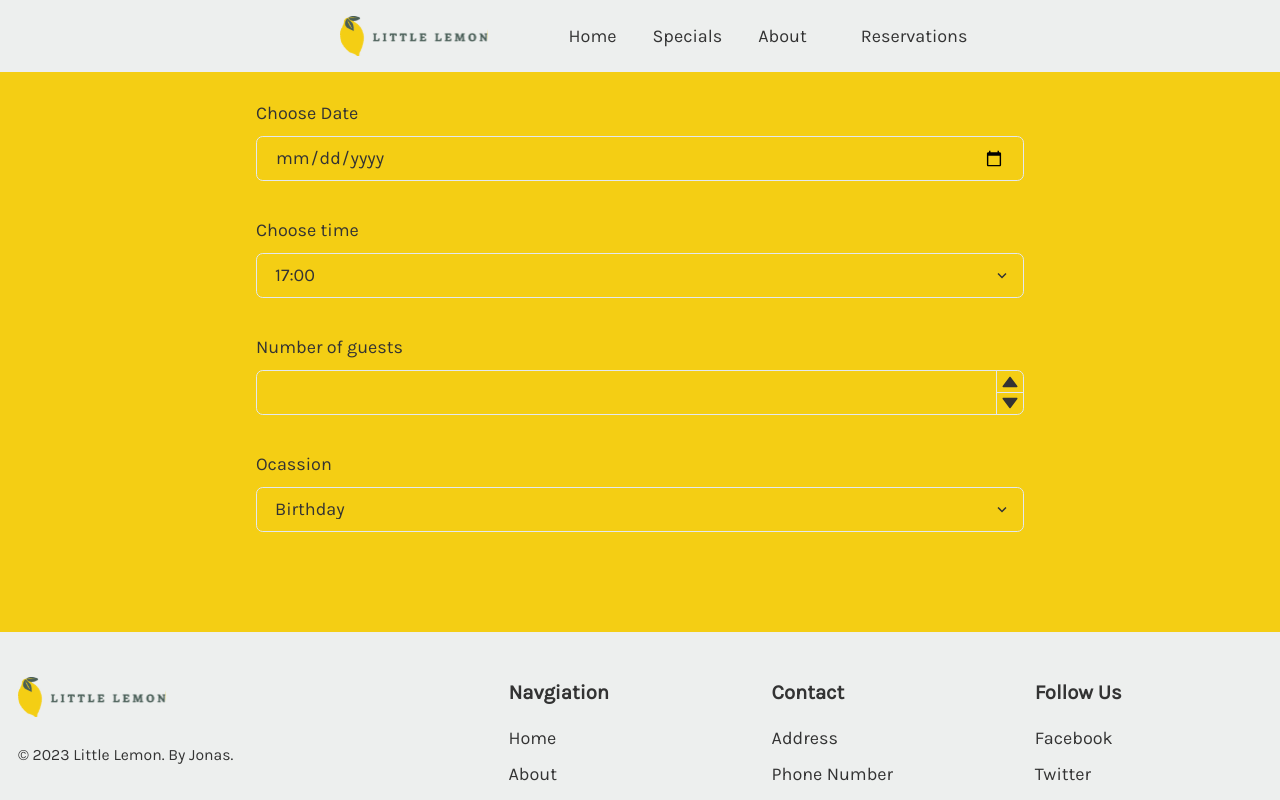
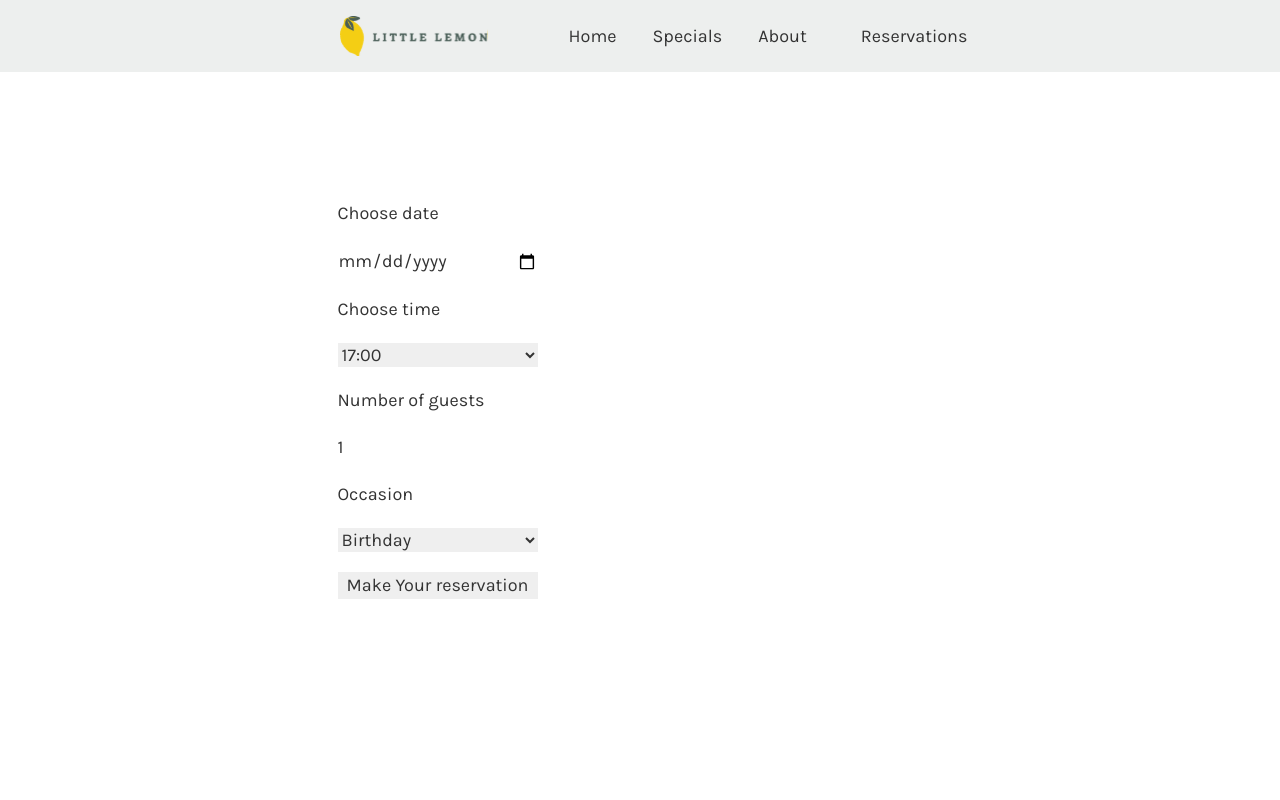
Before and after one commit to AelioAedan/littlelemon, a React (Create React App) app: page /reservations in a window 1280 px wide. Shown: the top 800 px of the page. Built offline with nearby package versions, Linux system fonts and the light colour scheme; a web font is replaced by a local one.

Commit message:
finished state reducer stuff

```diff
--- a/src/Components/BookingForm.js
+++ b/src/Components/BookingForm.js
@@ -1,85 +1,48 @@
-import { Container, FormControl, FormLabel, HStack, Input, NumberDecrementStepper, NumberIncrementStepper, NumberInput, NumberInputField, NumberInputStepper, Select, SimpleGrid, Spacer, VStack } from '@chakra-ui/react'
-import React from 'react'
 
-// function BookingForm() {
-//   return (
-//     <div>
-//         <form style={{ display: 'grid', maxWidth: '200px', gap: '20px', marginLeft:'auto', marginRight:'auto' }}>
-//   <label htmlFor="res-date">Choose date</label>
-//   <input type="date" id="res-date" />
-//   <label htmlFor="res-time">Choose time</label>
-//   <select id="res-time">
-//     <option>17:00</option>
-//     <option>18:00</option>
-//     <option>19:00</option>
-//     <option>20:00</option>
-//     <option>21:00</option>
-//     <option>22:00</option>
-//   </select>
-//   <label htmlFor="guests">Number of guests</label>
-//   <input type="number" placeholder="1" min="1" max="10" id="guests" />
-//   <label htmlFor="occasion">Occasion</label>
-//   <select id="occasion">
-//     <option>Birthday</option>
-//     <option>Anniversary</option>
-//   </select>
-//   <input type="submit" value="Make Your reservation" />
-// </form>
-
-//     </div>
-  // )
-// }
-
-// export default BookingForm
+import { Container } from "@chakra-ui/react";
 
 
-function BookingForm () {
-  return(
-    <Container maxW={'100vw'} bg={"var(--primary2)"} py={100}>
-    <SimpleGrid maxW={'container.md'} columns={1} rowGap={8} marginX={'auto'}>
-      <FormControl>
-      <FormLabel>
-        Choose Date
-      </FormLabel>
-      <Input type='date' />
-      </FormControl>
-      <FormControl>
-      <FormLabel>
-        Choose time
-      </FormLabel>
-      <Select>
-        <option>17:00</option>
-        <option>18:00</option>
-        <option>19:00</option>
-        <option>20:00</option>
-        <option>21:00</option>
-        <option>22:00</option>
-      </Select>
-      </FormControl>
-      <FormControl>
-      <FormLabel>
-        Number of guests
-      </FormLabel>
-      <NumberInput min={1} max={10}>
-        <NumberInputField />
-        <NumberInputStepper>
-          <NumberIncrementStepper />
-          <NumberDecrementStepper />
-        </NumberInputStepper>
-      </NumberInput>
-      </FormControl>
-      <FormControl>
-      <FormLabel>
-        Ocassion
-      </FormLabel>
-      <Select>
-        <option>Birthday</option>
-        <option>Anniversary</option>
-      </Select>
-    </FormControl>
-    </SimpleGrid>
-    </Container>
-  )
+
+
+  function BookingForm({
+    date,
+    changeDate,
+    selectedTime,
+    changeSelectedTime,
+    availableTimes,
+    number,
+    changeNumber,
+    occasion,
+    changeOccasion
+  }) {
+
+  return (
+    <>
+    <Container pt={200}>
+  <form style={{ display: 'grid', maxWidth: '200px', gap: '20px' }}>
+    <label htmlFor="res-date">Choose date</label>
+    <input type="date" id="res-date" onChange={changeDate} value={date} />
+    <label htmlFor="res-time">Choose time</label>
+    <select id="res-time" value={selectedTime} onChange={changeSelectedTime}>
+      {availableTimes.map((time) =>(
+        <option key={time} value={time} >
+          {time}
+          </option>
+      ))}
+    </select>
+    <label htmlFor="guests">Number of guests</label>
+    <input type="number" placeholder="1" min="1" max="10" id="guests" value={number} onChange={changeNumber} />
+    <label htmlFor="occasion">Occasion</label>
+    <select id="occasion" value={occasion} onChange={changeOccasion}>
+      <option value='birthday'>Birthday</option>
+      <option value='anniversary'>Anniversary</option>
+    </select>
+    <input type="submit" value="Make Your reservation" />
+  </form>
+  </Container>
+</>
+
+  );
 };
 
 export default BookingForm;
--- a/src/Components/BookingPage.js
+++ b/src/Components/BookingPage.js
@@ -1,15 +1,70 @@
-import React from 'react';
+
+
+import { useState, useReducer } from 'react';
 import BookingForm from './BookingForm';
-import Nav from './Nav';
-import Footer from './Footer';
-import { Container } from '@chakra-ui/react';
+
+
+const initializeTimes = ([
+  '17:00',
+  '18:00',
+  '19:00',
+  '20:00',
+  '21:00',
+  '22:00',
+]);
 
 function BookingPage() {
+
+  const [date, setDate] = useState('');
+
+  const changeDate = (event) => {
+    setDate(event.target.value);
+    dispatch({date: event.target.value})
+  };
+
+  const [number, setNumber] = useState(1);
+
+  const changeNumber = (event) => {
+    setNumber(event.target.value)
+  };
+
+  const [occasion, setOccasion] = useState('');
+
+  const changeOccasion = (event) => {
+    setOccasion(event.target.value)
+  };
+
+  const [availableTimes, dispatch] = useReducer(updateTimes, initializeTimes)
+
+  function updateTimes(state, action) {
+    switch (action.type) {
+      default:
+        return state;
+    }
+  };
+
+
+  const [selectedTime, setSelectedTime] = useState('');
+
+  const changeSelectedTime = (event) => {
+    setSelectedTime(event.target.value);
+  }
+
+
   return (
     <div id='Reservations'>
-    <Nav />
-      <BookingForm/>
-    <Footer />
+    <BookingForm
+      date={date}
+      changeDate={changeDate}
+      dispatch={dispatch}
+      selectedTime={selectedTime}
+      changeSelectedTime={changeSelectedTime}
+      availableTimes={availableTimes}
+      number={number}
+      changeNumber={changeNumber}
+      occasion={occasion}
+      changeOccasion={changeOccasion}
+    />
     </div>
   )
 }
```
